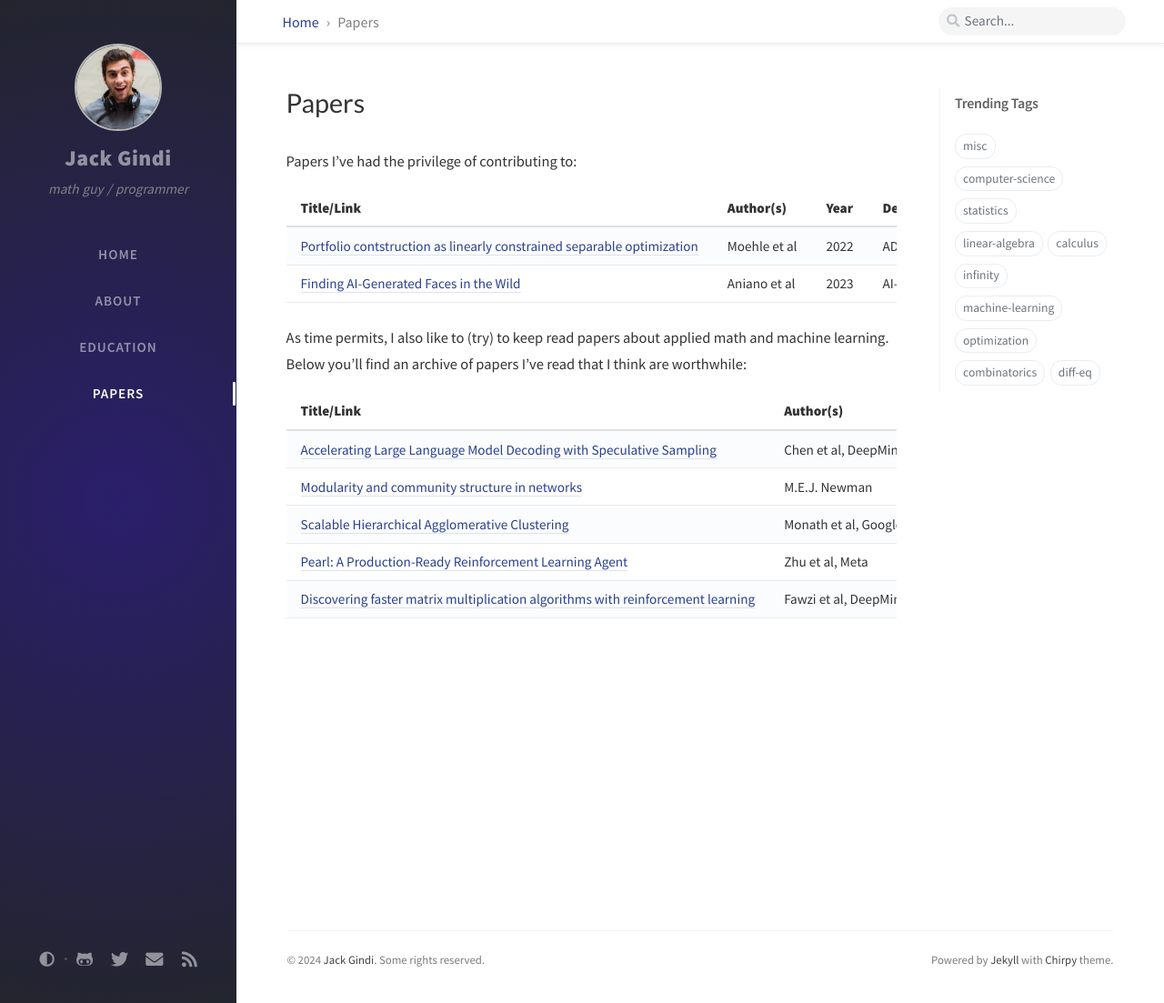
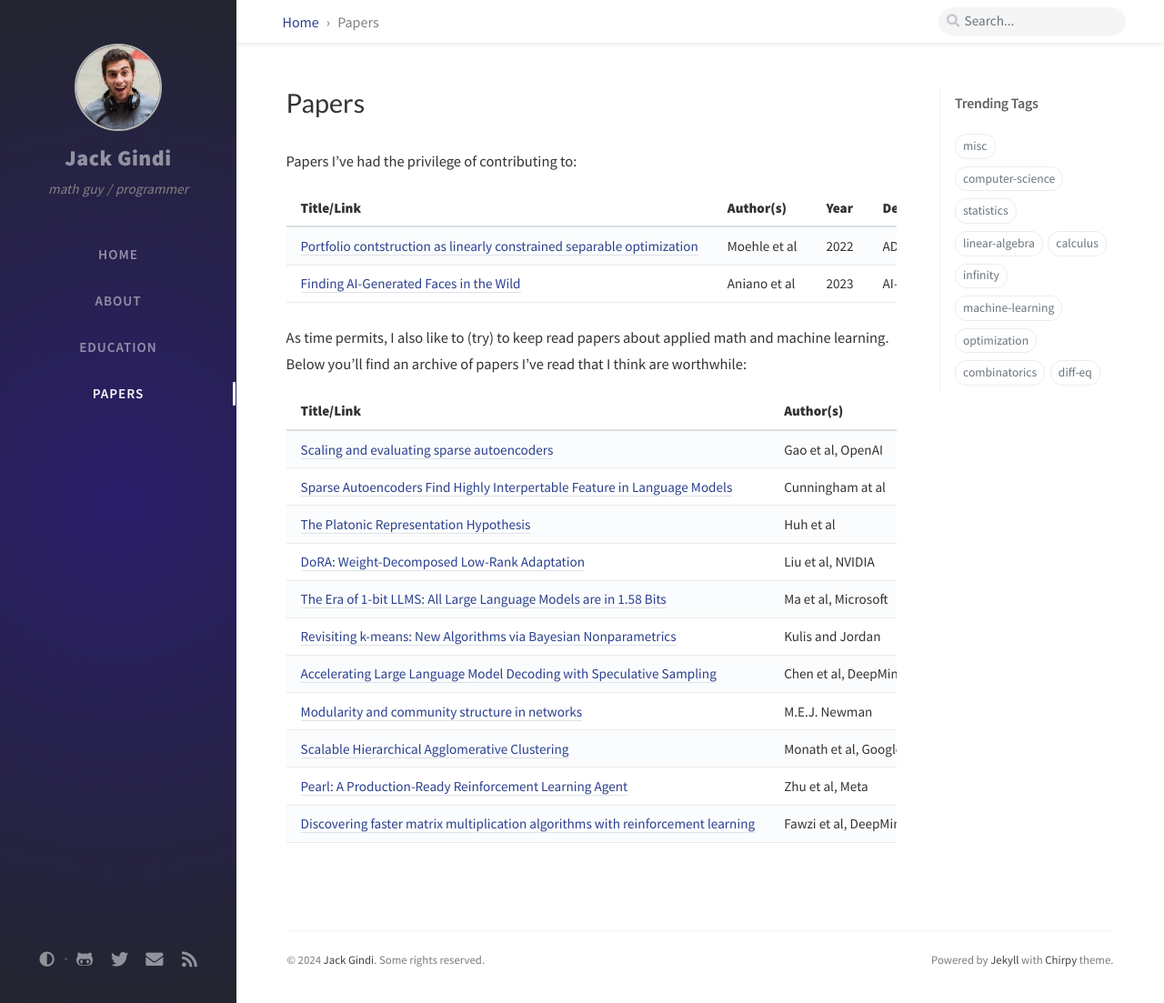
Before and after one commit to gindij/personal_website, a Jekyll site: the page built from _tabs/papers.md, in a window 1280 px wide and 1103 px high. Shown: the whole window at 91% size. Built offline with Jekyll 4.4.1, drawn with Linux system fonts in a browser that asks for light colours; nearby versions of some CDN libraries; comment, search, counter and statistics services are not loaded.

Commit message:
more papers

```diff
--- a/_tabs/papers.md
+++ b/_tabs/papers.md
@@ -17,6 +17,12 @@ are worthwhile:
 
 | Title/Link | Author(s) | Year    | Description |
 |------------|-----------|---------| ----------- |
+| [Scaling and evaluating sparse autoencoders](https://arxiv.org/abs/2406.04093) | Gao et al, OpenAI | 2024 | This paper discusses a top-k sparse autoencoder approach to explainability in large language models. |
+| [Sparse Autoencoders Find Highly Interpertable Feature in Language Models](https://arxiv.org/abs/2309.08600) | Cunningham at al | 2023 | This paper discusses using sparse autoencoders to try to learn monosemantic interpretable features in language models. |
+| [The Platonic Representation Hypothesis](https://arxiv.org/abs/2405.07987) | Huh et al | 2024 | This paper argues that large deep neural network models are converging to similar underlying representations of reality. |
+| [DoRA: Weight-Decomposed Low-Rank Adaptation](https://arxiv.org/abs/2402.09353) | Liu et al, NVIDIA | 2024 | This paper introduces a method for parameter-efficient fine-tuning that decomponses a pre-trained weight into magnitude and direction component. |
+| [The Era of 1-bit LLMS: All Large Language Models are in 1.58 Bits](https://arxiv.org/abs/2402.17764) | Ma et al, Microsoft | 2024 | This paper introduces a 1-bit LLM variant where parameters are ternary. It matches performance of similarily sized full-precision models with increased efficiency. |
+| [Revisiting k-means: New Algorithms via Bayesian Nonparametrics](https://arxiv.org/abs/1111.0352) | Kulis and Jordan | 2012 | This paper introduces a Bayesian nonparametric approach to clustering. This leads to an elegant algorithm that doesn't require us to choose k.|
 | [Accelerating Large Language Model Decoding with Speculative Sampling](https://arxiv.org/pdf/2302.01318.pdf) | Chen et al, DeepMind | 2023 | This paper introduces a method to speed up the decoding process in large language models. It explores speculative sampling techniques to enhance performance efficiency. |
 | [Modularity and community structure in networks](https://www.pnas.org/doi/pdf/10.1073/pnas.0601602103) | M.E.J. Newman | 2006 | Elegant spectral method for community detection. |
 | [Scalable Hierarchical Agglomerative Clustering](https://dl.acm.org/doi/pdf/10.1145/3447548.3467404) | Monath et al, Google | 2021 | A scalable, level-based approach to hierarchical agglomerative clustering. |
```
